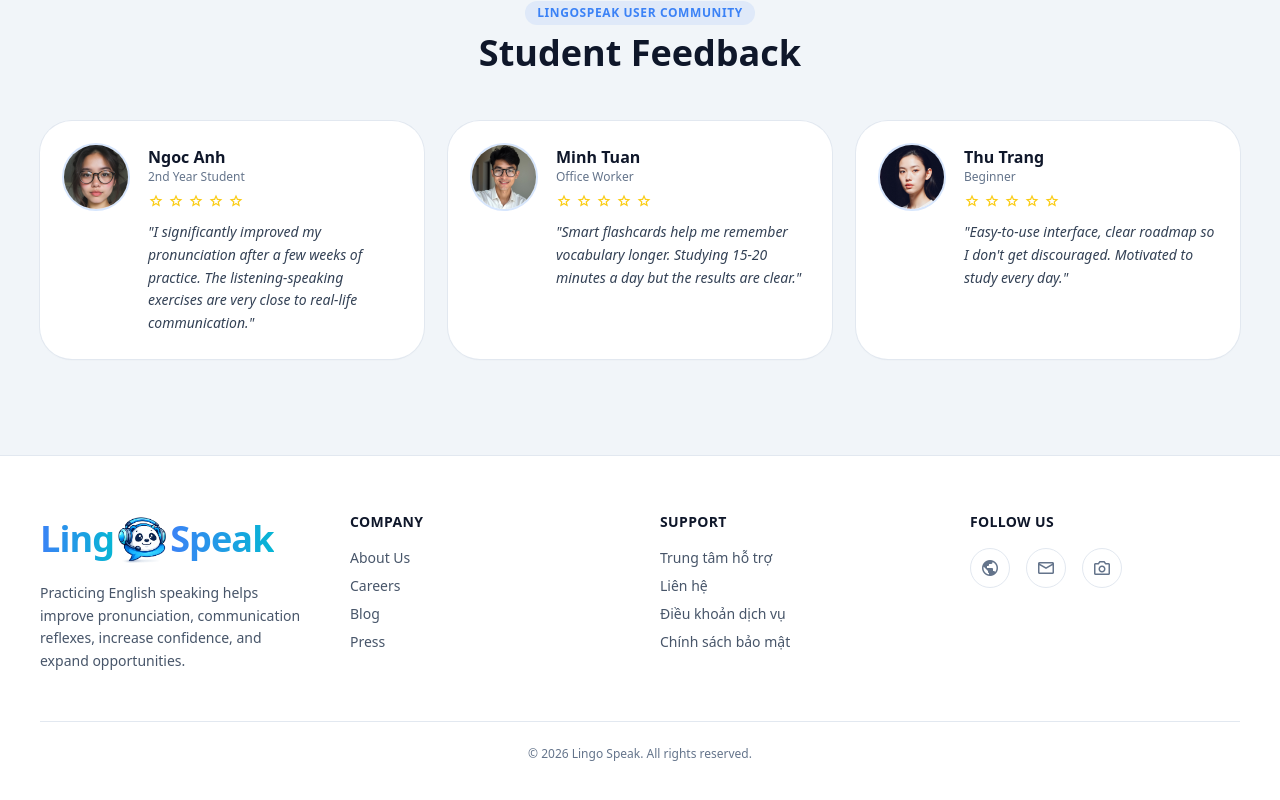
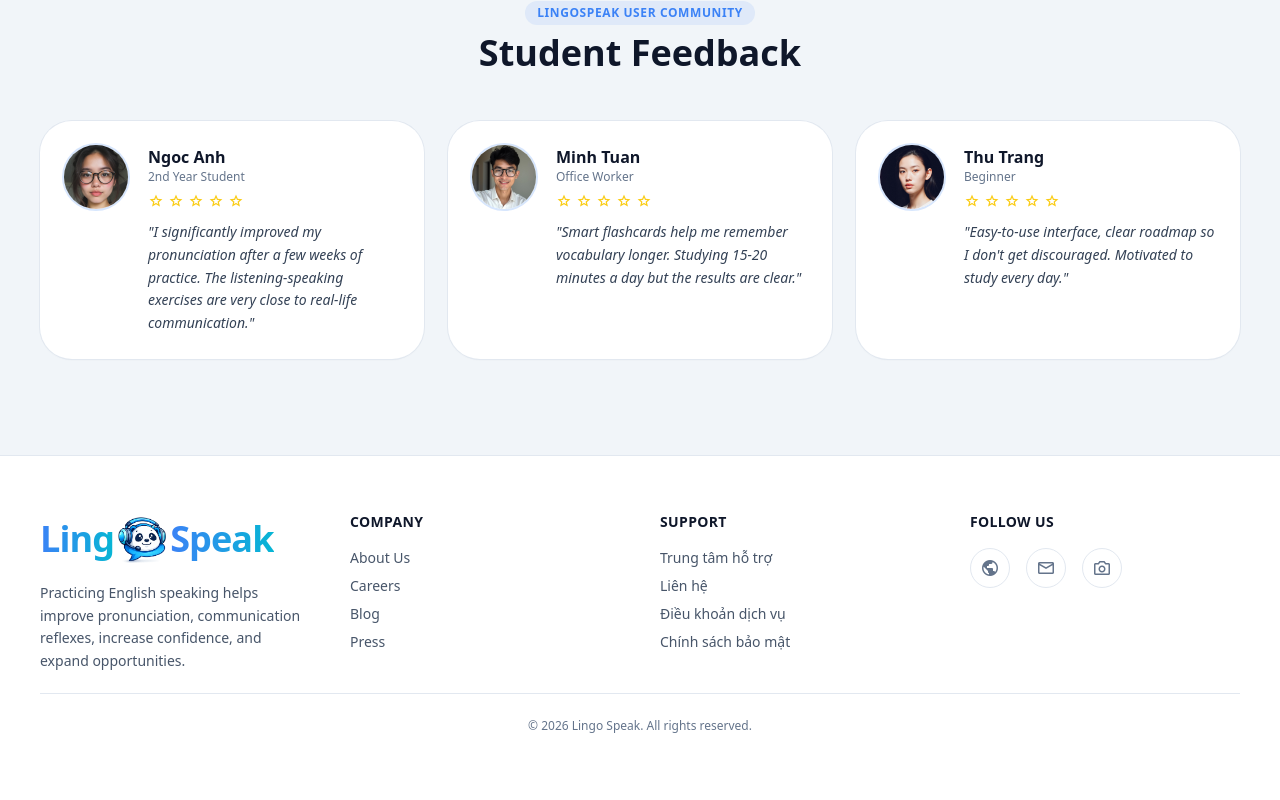
Before and after one commit to chaunhattang/LingoSpeak, a React (Vite) app in the folder my-react-app/: page / in a window 1280 px wide. Shown: the part 1338-2138 px from the top of the page. Built offline with nearby package versions, Linux system fonts and the light colour scheme.

Commit message:
Update Footer.tsx

```diff
--- a/my-react-app/src/components/layout/Footer.tsx
+++ b/my-react-app/src/components/layout/Footer.tsx
@@ -141,7 +141,10 @@ const HomeFooter = () => {
         </div>
 
         {/* Bottom */}
-        <div className="mt-12 border-t border-slate-200 dark:border-slate-800 pt-6 flex flex-col items-center justify-center">
+        <div
+          className="mt-5 border-t border-slate-200 dark:border-slate-800
+        pt-6 flex flex-col items-center justify-center"
+        >
           <p className="text-xs text-slate-500 text-center">
             {t("footer.copyright").replace(
               "2024",
```
